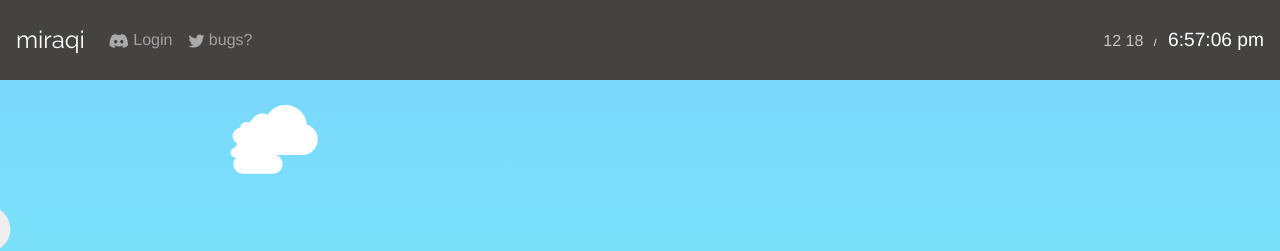
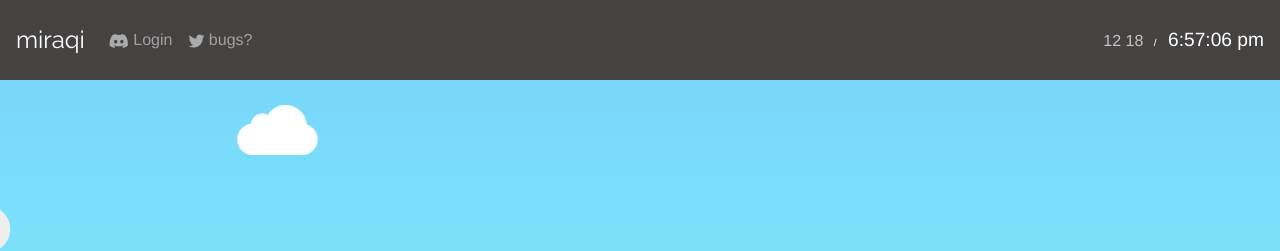
Before and after one commit to logancollingwood/miraqi, a React (Create React App) app: page / in a window 1280 px wide. Shown: the top 251 px of the page. Built offline with nearby package versions, Linux system fonts and the light colour scheme; a web font is replaced by a local one.

Commit message:
Removing dynamic clouds

```diff
--- a/src/views/index/Index.js
+++ b/src/views/index/Index.js
@@ -47,21 +47,21 @@ class Index extends Component {
        console.log("attempting redirect");
        return <Redirect to={'/rooms/' + this.state.redirectRoomId} />;
     }
-    let cloudDivs = [];
-    for (var i = 0; i < NUM_CLOUDS; i++) {
-      let cloudSpecificStyles = {
-        top: `${Math.floor(Math.random() * 150)}px`,
-        height: `${Math.floor(Math.random() * 100) + 30}px`,
-        animationDuration: `${Math.floor(Math.random() * 20) + 30}px`
-      }
-      cloudDivs.push(<img src="/img/cloud.svg" style={cloudSpecificStyles} className={styles.cloud1}/>);
-    }
+    // let cloudDivs = [];
+    // for (var i = 0; i < NUM_CLOUDS; i++) {
+    //   let cloudSpecificStyles = {
+    //     top: `${Math.floor(Math.random() * 150)}px`,
+    //     height: `${Math.floor(Math.random() * 100) + 30}px`,
+    //     animationDuration: `${Math.floor(Math.random() * 20) + 30}px`
+    //   }
+    //   cloudDivs.push(<img src="/img/cloud.svg" style={cloudSpecificStyles} className={styles.cloud1}/>);
+    // }
     return (
       <div>
         <Nav isHome={true} loading={this.state.loading}/>
         <div className="container-fluid home">
           <section className={styles.ctaSection}>
-            { cloudDivs }
+            {/* { cloudDivs } */}
             <img src="/img/cloud_1.svg" className={styles.cloud1}/>
             <img src="/img/cloud_2.svg" className={styles.cloud2}/>
             <div className={"row justify-content-md-center " + styles.ctaContent }>
```
